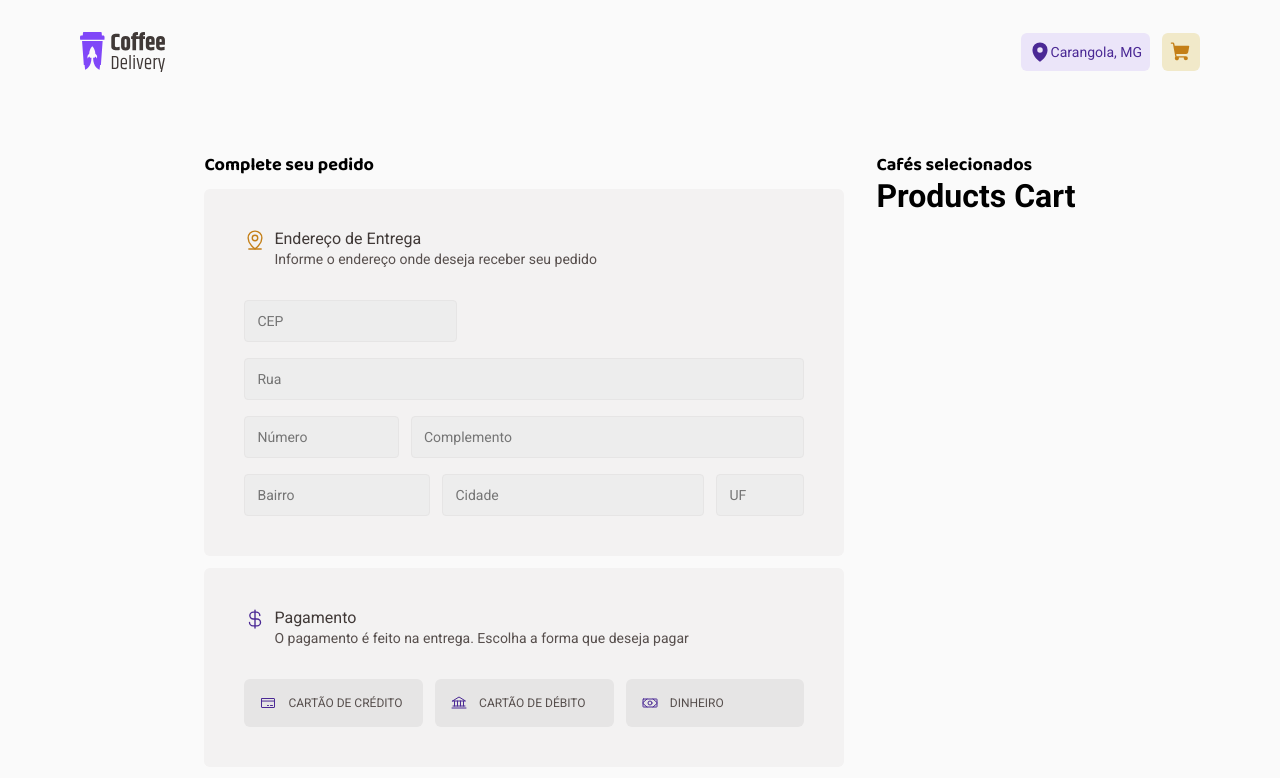
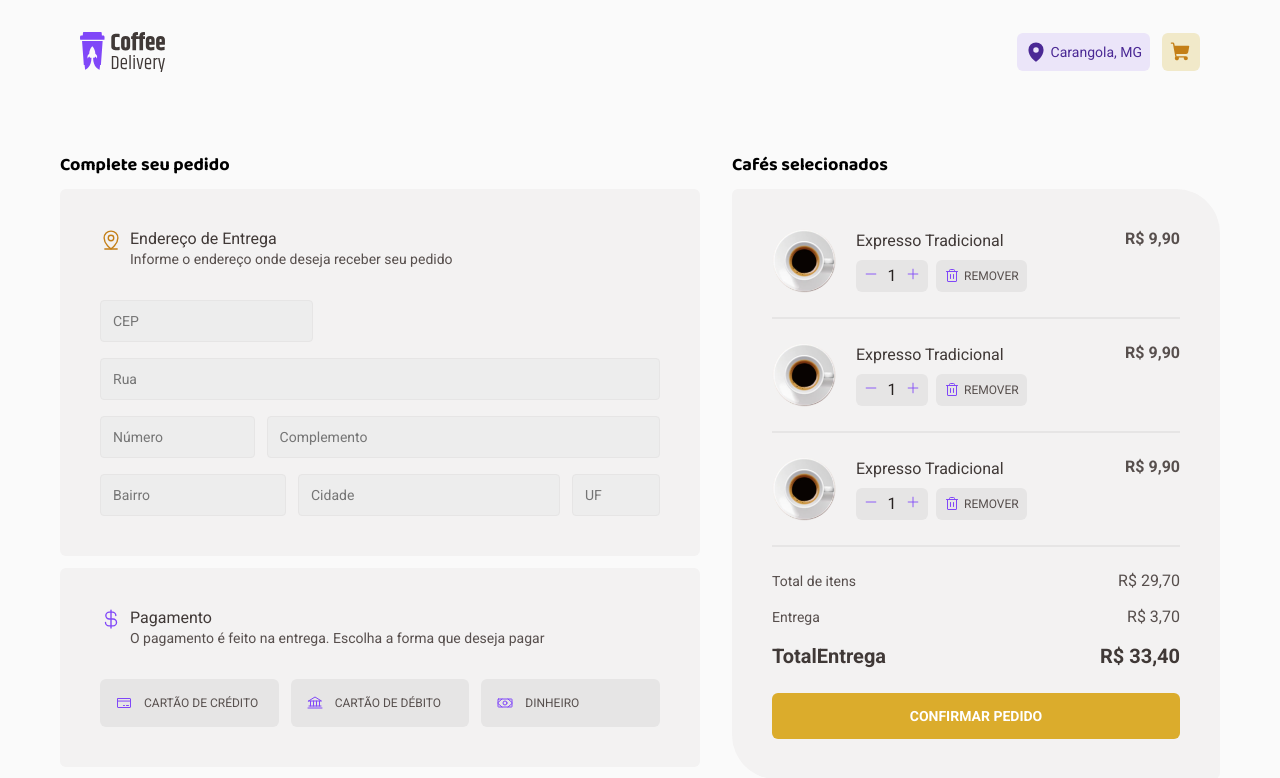
Before and after one commit to walkerblobato/coffee-delivery, a React (Vite) app: page /order-products in a window 1280 px wide. Shown: the top 778 px of the page. Built offline with nearby package versions, Linux system fonts and the light colour scheme.

Commit message:
feat: add component ProductCart

```diff
--- a/src/components/Header/styles.ts
+++ b/src/components/Header/styles.ts
@@ -26,6 +26,7 @@ export const UserLocation = styled.div`
   display: flex;
   justify-content: space-between;
   align-items: center;
+  gap: 0.4rem;
   padding: 0.8rem;
   font-size: 1.4rem;
   background: ${(props) => props.theme.product['purple-light']};
--- a/src/pages/OrderProducts/Components/PaymentMethods/index.tsx
+++ b/src/pages/OrderProducts/Components/PaymentMethods/index.tsx
@@ -15,7 +15,7 @@ export const PaymentMethods = () => {
 
   return (
     <OrderComponentsContainer>
-      <OrderComponentsHeader colorSvg={theme.product['purple-dark']}>
+      <OrderComponentsHeader colorSvg={theme.product.purple}>
         <CurrencyDollar size={22} />
 
         <OrderComponentsTitle>
--- a/src/pages/OrderProducts/Components/PaymentMethods/styles.ts
+++ b/src/pages/OrderProducts/Components/PaymentMethods/styles.ts
@@ -26,7 +26,8 @@ export const PaymentButton = styled.button`
   cursor: pointer;
 
   svg {
-    color: ${(props) => props.theme.product['purple-dark']};
+    color: ${(props) => props.theme.product.purple};
+    cursor: pointer;
   }
 
   @media (max-width: 660px) {
--- /dev/null
+++ b/src/pages/OrderProducts/Components/ProductsCart/components/CartItem/index.tsx
@@ -0,0 +1,48 @@
+import { Minus, Plus, Trash } from 'phosphor-react'
+
+import coffeeExpresso from '../../../../../../assets/products_icon/expresso.png'
+
+import {
+  CartItemContainer,
+  ItemContainer,
+  ItemOptions,
+  ItemQuantity,
+  QuantityButton,
+  TrashButton,
+  Price,
+  Divider,
+} from './styles'
+
+export const CartItem = () => {
+  return (
+    <>
+      <CartItemContainer>
+        <ItemContainer>
+          <img src={coffeeExpresso} alt="Café Expresso" />
+          <div>
+            <p>Expresso Tradicional</p>
+            <ItemOptions>
+              <ItemQuantity>
+                <QuantityButton>
+                  <Minus size={14} />
+                </QuantityButton>
+                <span>1</span>
+                <QuantityButton>
+                  <Plus size={14} />
+                </QuantityButton>
+              </ItemQuantity>
+              <TrashButton>
+                <Trash size={16} />
+                Remover
+              </TrashButton>
+            </ItemOptions>
+          </div>
+        </ItemContainer>
+
+        <Price>R$ 9,90</Price>
+      </CartItemContainer>
+
+      <Divider></Divider>
+    </>
+  )
+}
--- /dev/null
+++ b/src/pages/OrderProducts/Components/ProductsCart/components/CartItem/styles.ts
@@ -0,0 +1,88 @@
+import styled from 'styled-components'
+
+export const CartItemContainer = styled.div`
+  display: flex;
+  justify-content: space-between;
+
+  img {
+    width: 6.4rem;
+    height: 6.4rem;
+  }
+
+  @media (max-width: 399px) {
+    img {
+      width: 4.5rem;
+      height: 4.5rem;
+    }
+  }
+`
+
+export const ItemContainer = styled.div`
+  display: flex;
+  align-items: center;
+  gap: 2rem;
+
+  p {
+    color: ${(props) => props.theme.base['base-subtitle']};
+    line-height: 130%;
+  }
+`
+
+export const ItemOptions = styled.div`
+  display: flex;
+  gap: 0.8rem;
+  align-items: center;
+  margin-top: 0.8rem;
+`
+
+export const ItemQuantity = styled.div`
+  display: flex;
+  justify-content: center;
+  align-items: center;
+  gap: 0.4rem;
+  border-radius: 0.6rem;
+  height: 3.2rem;
+  padding: 0.8rem;
+  background-color: ${(props) => props.theme.base['base-button']};
+
+  span {
+    width: 2rem;
+    text-align: center;
+    color: ${(props) => props.theme.base['base-title']};
+  }
+`
+
+export const QuantityButton = styled.button`
+  color: ${(props) => props.theme.product.purple};
+  background-color: ${(props) => props.theme.base['base-button']};
+  border: none;
+  cursor: pointer;
+`
+
+export const TrashButton = styled.button`
+  padding: 0.8rem;
+  font-size: 12px;
+  height: 3.2rem;
+  text-transform: uppercase;
+  display: flex;
+  align-items: center;
+  justify-content: center;
+  gap: 0.4rem;
+  border: none;
+  border-radius: 0.6rem;
+  color: ${(props) => props.theme.base['base-text']};
+  background-color: ${(props) => props.theme.base['base-button']};
+
+  svg {
+    color: ${(props) => props.theme.product.purple};
+  }
+`
+
+export const Price = styled.p`
+  font-weight: bold;
+  color: ${(props) => props.theme.base['base-text']};
+`
+export const Divider = styled.div`
+  border: 1px solid ${(props) => props.theme.base['base-button']};
+  margin: 2.4rem 0;
+`
--- a/src/pages/OrderProducts/Components/ProductsCart/index.tsx
+++ b/src/pages/OrderProducts/Components/ProductsCart/index.tsx
@@ -1,3 +1,34 @@
+import { CartItem } from './components/CartItem'
+import {
+  ProductsCartContainer,
+  OrderDetail,
+  TotalOrder,
+  ConfirmButton,
+} from './styles'
+
 export const ProductsCart = () => {
-  return <h1>Products Cart</h1>
+  return (
+    <ProductsCartContainer>
+      <CartItem />
+      <CartItem />
+      <CartItem />
+
+      <OrderDetail>
+        <p>Total de itens</p>
+        <span>R$ 29,70</span>
+      </OrderDetail>
+
+      <OrderDetail>
+        <p>Entrega</p>
+        <span>R$ 3,70</span>
+      </OrderDetail>
+
+      <TotalOrder>
+        <h4>TotalEntrega</h4>
+        <p>R$ 33,40</p>
+      </TotalOrder>
+
+      <ConfirmButton>Confirmar Pedido</ConfirmButton>
+    </ProductsCartContainer>
+  )
 }
--- a/src/pages/OrderProducts/Components/ProductsCart/styles.ts
+++ b/src/pages/OrderProducts/Components/ProductsCart/styles.ts
@@ -0,0 +1,64 @@
+import styled from 'styled-components'
+
+export const ProductsCartContainer = styled.div`
+  background-color: ${(props) => props.theme.base['base-card']};
+  padding: 4rem;
+  border-radius: 0.6rem 4.4rem;
+  width: 48.8rem;
+
+  @media (max-width: 1050px) {
+    border-radius: 0.6rem;
+    width: 64rem;
+  }
+
+  @media (max-width: 696px) {
+    width: 95vw;
+  }
+
+  @media (max-width: 570px) {
+    padding: 2rem;
+  }
+`
+
+export const OrderDetail = styled.div`
+  display: flex;
+  justify-content: space-between;
+  color: ${(props) => props.theme.base['base-text']};
+  margin-bottom: 1.5rem;
+  line-height: 130%;
+
+  p {
+    font-size: 1.4rem;
+  }
+`
+
+export const TotalOrder = styled.div`
+  display: flex;
+  justify-content: space-between;
+  font-weight: 700;
+  line-height: 130%;
+  font-size: 2rem;
+  margin-bottom: 2.4rem;
+  color: ${(props) => props.theme.base['base-subtitle']};
+`
+export const ConfirmButton = styled.button`
+  background-color: ${(props) => props.theme.product.yellow};
+  color: ${(props) => props.theme.base.white};
+  font-size: 1.4rem;
+  font-style: normal;
+  font-weight: 700;
+  line-height: 160%;
+  text-transform: uppercase;
+  width: 100%;
+  align-self: stretch;
+  padding: 1.2rem 0.8rem;
+  border: none;
+  border-radius: 0.6rem;
+  cursor: pointer;
+  transition: ease-out 600ms;
+
+  &:hover {
+    background-color: ${(props) => props.theme.product['yellow-dark']};
+    transition: ease-in 200ms;
+  }
+`
--- a/src/pages/OrderProducts/index.tsx
+++ b/src/pages/OrderProducts/index.tsx
@@ -9,15 +9,14 @@ export const OrderProducts = () => {
     <OrderContainer>
       <OderUserData>
         <Subtitle>Complete seu pedido</Subtitle>
-
         <DeliveryAddress />
         <PaymentMethods />
       </OderUserData>
 
-      <div>
+      <OderUserData>
         <Subtitle>Cafés selecionados</Subtitle>
         <ProductsCart />
-      </div>
+      </OderUserData>
     </OrderContainer>
   )
 }
--- a/src/pages/OrderProducts/styles.ts
+++ b/src/pages/OrderProducts/styles.ts
@@ -7,7 +7,7 @@ export const OrderContainer = styled.div`
   padding: 1rem;
 
   @media (max-width: 1050px) {
-    flex-direction: column-reverse;
+    flex-direction: column;
   }
 `
 
```
